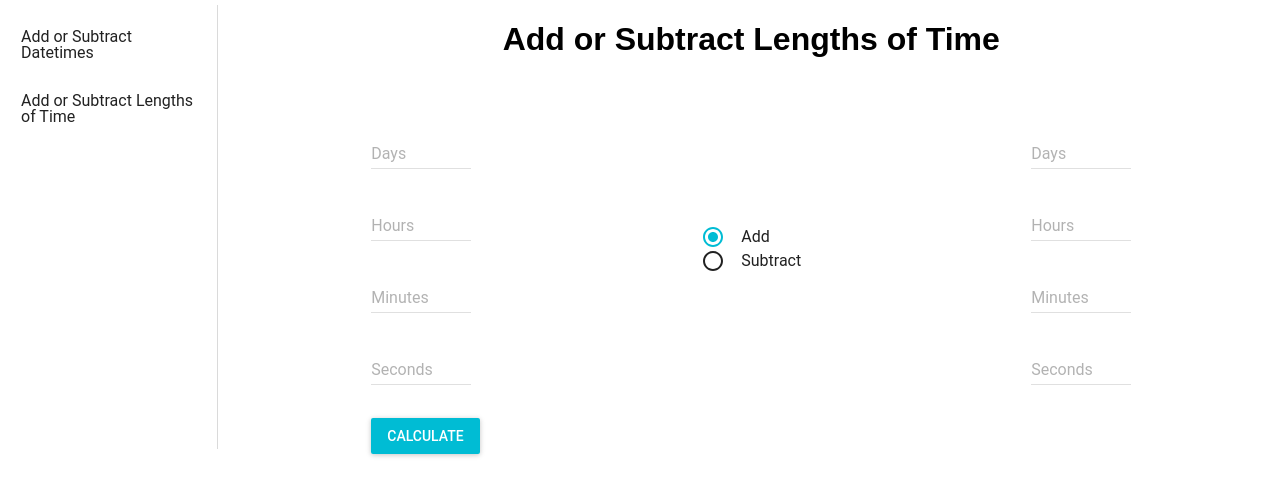
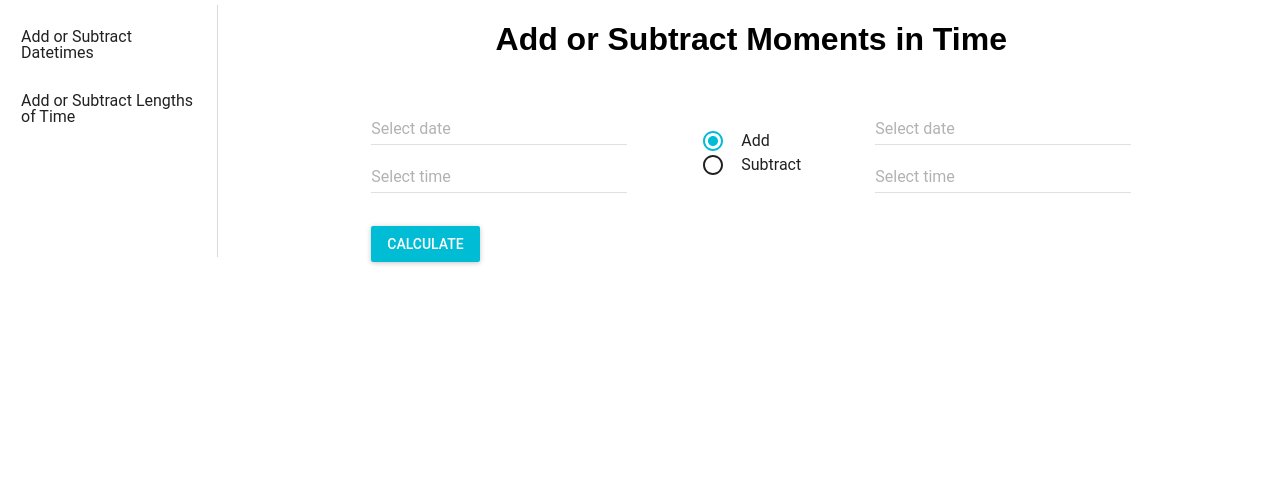
Before and after one commit to sequoian/time-calculator, a React (Create React App) app: page / in a window 1280 px wide. Shown: the top 496 px of the page. Built offline with nearby package versions, Linux system fonts and the light colour scheme; what react-tap-event-plugin would draw is missing.

Commit message:
state for datetime calc

```diff
--- a/src/App.js
+++ b/src/App.js
@@ -34,7 +34,7 @@ class App extends Component {
   constructor(props) {
     super(props);
     this.state = {
-      currentPage: PAGES.TIMECALC
+      currentPage: PAGES.DATETIMECALC
     }
     this.changePage = this.changePage.bind(this);
   }
--- a/src/DateTimeCalc.js
+++ b/src/DateTimeCalc.js
@@ -2,16 +2,75 @@ import React, { Component } from 'react';
 import DateTimeFields from './DateTimeFields';
 import {RadioButton, RadioButtonGroup} from 'material-ui/RadioButton';
 import Results from './Results';
+import moment from 'moment'
 
 class DateTimeCalc extends Component {
+  constructor(props) {
+    super(props);
+    this.state = {
+      date1: null,
+      time1: null,
+      date2: null,
+      time2: null,
+      operation: 'add',
+      results: null
+    }
+    this.changeFirstDate = this.changeFirstDate.bind(this);
+    this.changeFirstTime = this.changeFirstTime.bind(this);
+    this.changeSecondDate = this.changeSecondDate.bind(this);
+    this.changeSecondTime = this.changeSecondTime.bind(this);
+    this.changeOperation = this.changeOperation.bind(this);
+    this.handleSubmit = this.handleSubmit.bind(this);
+  }
+
+  changeFirstDate(x, value) {
+    this.setState({
+      date1: moment(value)
+    });
+  }
+
+  changeFirstTime(x, value) {
+    this.setState({
+      time1: moment(value)
+    });
+  }
+
+  changeSecondDate(x, value) {
+    this.setState({
+      date2: moment(value)
+    });
+  }
+
+  changeSecondTime(x, value) {
+    this.setState({
+      time2: moment(value)
+    });
+  }
+
+  changeOperation(event, value) {
+    this.setState({
+      [event.target.name]: value
+    })
+  }
+
+  handleSubmit() {
+  }
+
   render() {
     return (
       <div>
         <h1>Add or Subtract Moments in Time</h1>
         <form>
           <div className="fields">
-            <DateTimeFields />
-            <RadioButtonGroup name="operation">
+            <DateTimeFields
+              handleDateChange={this.changeFirstDate}
+              handleTimeChange={this.changeFirstTime}
+            />
+            <RadioButtonGroup
+              name="operation"
+              valueSelected={this.state.operation}
+              onChange={this.changeOperation}
+            >
               <RadioButton
                 value="add"
                 label="Add"
@@ -21,10 +80,14 @@ class DateTimeCalc extends Component {
                 label="Subtract"
               />
             </RadioButtonGroup>
-            <DateTimeFields />
+            <DateTimeFields
+              handleDateChange={this.changeSecondDate}
+              handleTimeChange={this.changeSecondTime}
+            />
           </div>
           <Results
-            results="May 25, 2017 3:06 PM"
+            handleSubmit={this.handleSubmit}
+            results={this.state.results}
           />
         </form>
       </div>
--- a/src/DateTimeFields.js
+++ b/src/DateTimeFields.js
@@ -10,9 +10,11 @@ class DateTimeFields extends Component {
         <DatePicker
           hintText="Select date"
           locale="en-US"
+          onChange={this.props.handleDateChange}
         />
         <TimePicker
           hintText="Select time"
+          onChange={this.props.handleTimeChange}
         />
       </div>
     )
```
